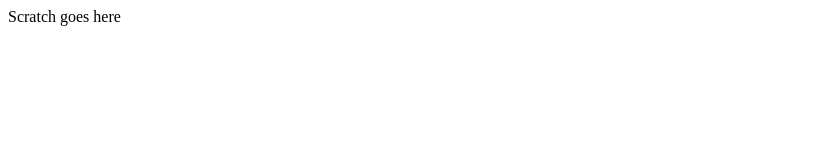
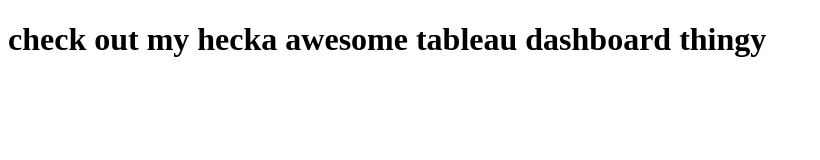
Before and after one commit to dallinengland/is201, a plain HTML site: page scratch.html in a window 1280 px wide. Shown: the whole page, without its empty margins (0-820 px from the left). Drawn offline with Linux system fonts and the light colour scheme.

Commit message:
Add files via upload

```diff
--- a/scratch.html
+++ b/scratch.html
@@ -5,11 +5,11 @@
     <meta charset="UTF-8">
     <meta http-equiv="X-UA-Compatible" content="IE=edge">
     <meta name="viewport" content="width=device-width, initial-scale=1.0">
-    <title>Scratch</title>
+    <title>Interests</title>
 </head>
 
 <body>
-    Scratch goes here
+    <h1> check out my hecka awesome tableau dashboard thingy</h1>
     <br>
     <div class='tableauPlaceholder' id='viz1669662426732' style='position: relative'><noscript><a href='#'><img
                     alt='Dashboard 1 '
```
